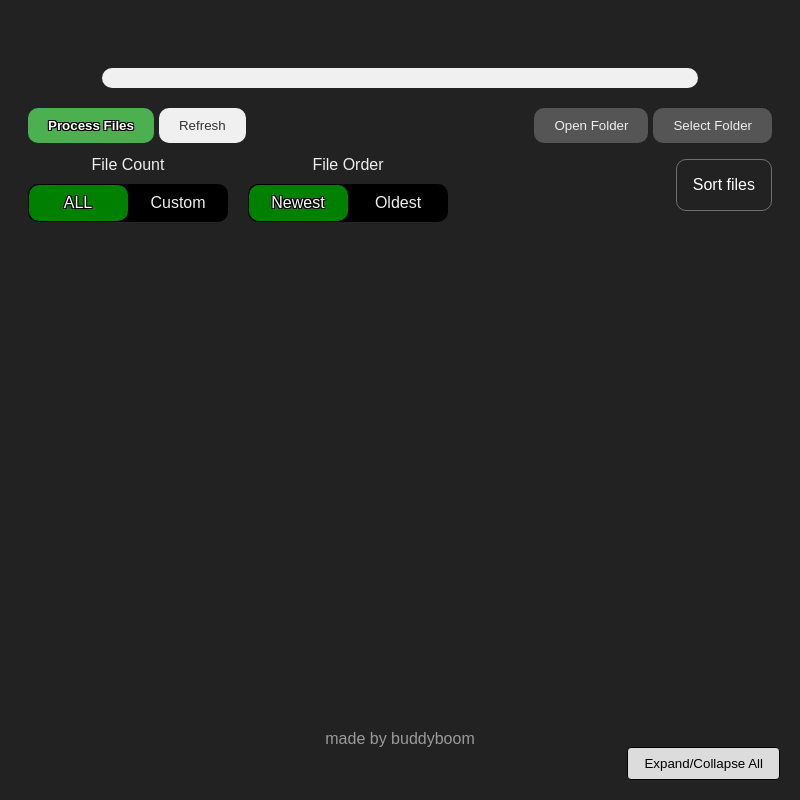
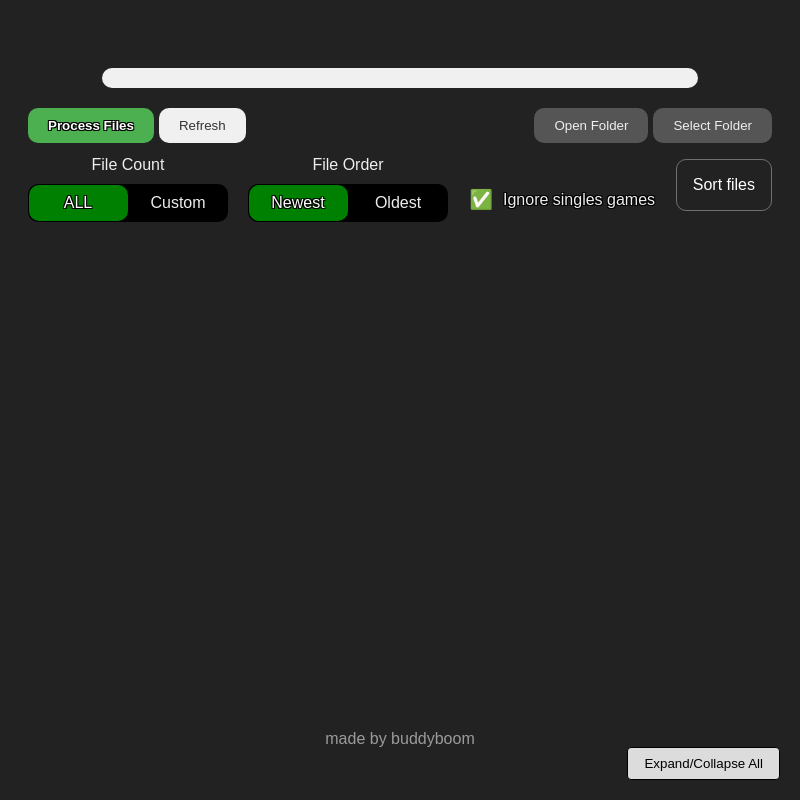
Before and after one commit to buddyboom/slippi-stats-doubles, an Electron app: page src/index.html in a window 800 px wide. Drawn offline with Linux system fonts and the light colour scheme; no server answers.

Commit message:
add Ignore singles games checkbox

```diff
--- a/src/index.html
+++ b/src/index.html
@@ -565,6 +565,58 @@
             align-items: center;
         }
 
+        .ignore-singles {
+            display: flex;
+            align-items: center;
+            margin-left: 20px;
+            margin-top: 30px;
+        }
+
+        .ignore-singles input[type="checkbox"] {
+            /* Hide the default checkbox */
+            appearance: none;
+            -webkit-appearance: none;
+            -moz-appearance: none;
+            /* Use a custom size */
+            width: 18px;
+            height: 18px;
+            /* Gray background when unchecked */
+            background-color: #ccc;
+            border: 1px solid #ccc; /* Add border for visibility */
+            cursor: pointer;
+            position: relative; /* Position relative for pseudo-element */
+        }
+
+        .ignore-singles input[type="checkbox"]:checked {
+            background-color: #4CAF50;
+        }
+
+        /* Custom checkbox indicator */
+        .ignore-singles input[type="checkbox"]::before {
+            content: "\2705"; /* Checkmark character */
+            font-size: 19px;
+            color: white; /* Color of the checkmark */
+            position: absolute; /* Position absolute for positioning */
+            top: 45%;
+            left: 50%;
+            transform: translate(-50%, -50%); /* Center the checkmark */
+            visibility: hidden; /* Hide the checkmark by default */
+        }
+
+        .ignore-singles input[type="checkbox"]:hover:not(:checked) {
+            background-color: #999999;
+        }
+
+        .ignore-singles input[type="checkbox"]:checked::before {
+            /* Show the checkmark when checked */
+            visibility: visible;
+        }
+
+        .ignore-singles label {
+            /* Display on a single line */
+            white-space: nowrap;
+        }
+
         legend {
             padding-top: 8px;
             /* text-transform: uppercase; */
@@ -653,15 +705,14 @@
         .increment-btn,
         #customFileCount {
             position: absolute; /* Set position to absolute */
-            top: 0; /* Align to the top of the container */
         }
 
         .decrement-btn {
-            left: 0; /* Align decrement button to the left */
+            left: 10%;
         }
 
         .increment-btn {
-            right: 0; /* Align increment button to the right */
+            right: 10%;
         }
 
         #customFileCount {
@@ -830,6 +881,10 @@
                         </div>
                     </fieldset>
                 </div>
+                <div class="ignore-singles">
+                    <input type="checkbox" id="ignoreSingles" name="ignoreSingles" checked>
+                    <label for="ignoreSingles">Ignore singles games</label>
+                </div>
             </div>
             <!-- <button id="sortProcessedFiles">Sort Processed Files</button> -->
             <div class="dropdown">
@@ -842,7 +897,7 @@
         </div>
 
     </header>
-    <div style="height: 30px;"></div>
+    <div style="height: 45px;"></div>
 
     <main>
         <div id="collapsibleContainer"></div>
--- a/src/renderer.js
+++ b/src/renderer.js
@@ -23,9 +23,7 @@ const getKOIconPath = (teamId) => {
 };
 
 const getStagePath = (stageId) => {
-    console.log('stageId: ' + stageId)
     const stagePng = path.join(__dirname, `../images/stages/${stageId}.png`);
-    console.log('stagePng: '+stagePng);
     return stagePng;
 };
 
@@ -154,10 +152,8 @@ function createCollapsibleSection(metadata, settings, gameEnd, latestFrame, stoc
             stockCounts.forEach((stocksRemaining, index) => {
                 if (stocksRemaining > 0) {
                     winningTeamColor = TeamColors[settings.players[index].teamId].toLowerCase();
-                    // console.log("winningTeamColor found: " + winningTeamColor);
                 }
             });
-        // console.log("winningTeamColor: " + winningTeamColor);
         }
 
         // Construct header text with date, time, Connect Code, and stage
@@ -170,7 +166,6 @@ function createCollapsibleSection(metadata, settings, gameEnd, latestFrame, stoc
                     case 3:
                         if (teamColorClass === ("team-"+winningTeamColor)) {
                             teamColorClass += '-winner';
-                            // console.log("new teamColorClass: " +teamColorClass)
                         }
                         break;
                     case 7:
@@ -179,7 +174,7 @@ function createCollapsibleSection(metadata, settings, gameEnd, latestFrame, stoc
                         }
                         break;
                     default:
-                        console.log("Unknown gameEnd.gameEndMethod: " + gameEnd.gameEndMethod)
+                        console.log(metadata.startAt+" Unknown gameEnd.gameEndMethod: " + gameEnd.gameEndMethod)
                         break;
                 }
             }
@@ -262,11 +257,18 @@ function appendCollapsibleSection(section) {
     container.appendChild(section);
 }
 
-function computeStats(gameFile) {
+async function computeStats(gameFile, totalFiles, singlesChecked) {
     const game = new SlippiGame(gameFile);
+    const settings = game.getSettings();
+
+    // Skip processing singles games
+    if (singlesChecked && !settings.isTeams) {
+        console.log(`Skipping processing for '${gameFile}' as it is a singles game and ignoreSingles is checked.`);
+        return 'skipped'; // Indicate that the game was skipped
+    }
+
     const metadata = game.getMetadata();
     const stats = game.getStats();
-    const settings = game.getSettings();
     const latestFrame = game.getLatestFrame();
     const gameEnd = game.getGameEnd();
 
@@ -348,6 +350,11 @@ function computeStats(gameFile) {
         // Append the table to the collapsible body
         collapsibleBody.appendChild(table);
     }
+    // const processedCount = document.getElementById('processed-count');
+    // processedCount.textContent = `${parseInt(processedCount.textContent) + 1} / ${totalFiles}`;
+
+    // Indicate that the game was not skipped
+    return 'processed';
 }
 
 // Function to add player data to the table
@@ -585,7 +592,6 @@ const ProcessedFilesModule = (() => {
     };
 })();
 
-// Function to handle processing files
 async function processFiles() {
     // Check if a folder is selected
     const selectedFolder = getSelectedFolderFromLocalStorage();
@@ -634,7 +640,8 @@ async function processFiles() {
     loadingBar.style.width = '0';
 
     let processedCount = 0;
-    // Process files asynchronously
+    let filesProcessed = 0; // Track the number of files processed, excluding singles games
+    let singlesChecked = document.getElementById('ignoreSingles').checked; // Check if "Ignore singles games" is checked
     for (let i = 0; i < gameFiles.length && processedCount < totalFiles; i++) {
         const gameFile = gameFiles[i];
         const fileName = gameFile.split('\\').pop(); // Get the file name
@@ -655,16 +662,21 @@ async function processFiles() {
         // Compute stats asynchronously
         await new Promise(resolve => {
             setTimeout(() => {
-                computeStats(gameFile);
-                resolve();
+                // Pass the totalFiles argument to the computeStats function
+                computeStats(gameFile, totalFiles, singlesChecked).then(result => {
+                    // Increment the processed count if a non-singles game is found
+                    if (result !== 'skipped') {
+                        processedCount++;
+                        filesProcessed++;
+                        // Add the processed file to the set of processed files
+                        ProcessedFilesModule.addProcessedFile(fileName);
+                        console.log(`File '${fileName}' processed successfully.`);
+                    }
+                    // Resolve the promise
+                    resolve();
+                });
             }, 0); // Execute in the next event loop iteration
         });
-
-        // Add the processed file to the set of processed files
-        ProcessedFilesModule.addProcessedFile(fileName);
-        console.log(`File '${fileName}' processed successfully.`);
-
-        processedCount++;
     }
     const message = document.createElement('div');
     message.classList.add('message');
```
